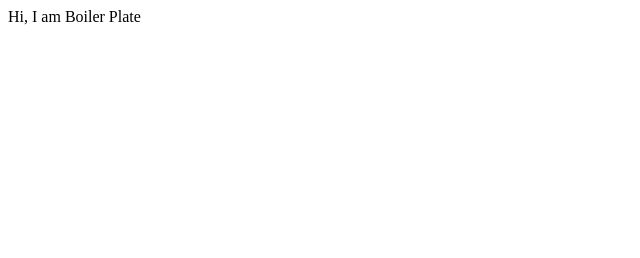
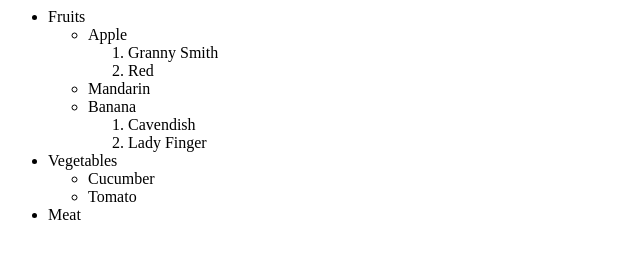
Before and after one commit to arobe353/Server-for-Assessment, a website: page views/index.html in a window 1280 px wide. Shown: the whole page, without its empty margins (0-640 px from the left). Drawn offline with Linux system fonts and the light colour scheme.

Commit message:
Food List Code
lol

```diff
--- a/server.js
+++ b/server.js
@@ -14,7 +14,7 @@ nunjucks.configure("views", {
   express: server,
 });
 
-server.get("/user/", (request, response) => {
+server.get("/", (request, response) => {
   response.render("index");
 });
 
--- a/views/index.html
+++ b/views/index.html
@@ -1 +1,29 @@
-Hi, I am Boiler Plate
+<ul>
+  <li>Fruits</li>
+  <ul>
+    <li>
+      Apple
+      <ol>
+        <li>Granny Smith</li>
+        <li>Red</li>
+      </ol>
+    </li>
+    <li>Mandarin</li>
+    <li>
+      Banana
+      <ol>
+        <li>Cavendish</li>
+        <li>Lady Finger</li>
+      </ol>
+    </li>
+    </ul>
+    <li>
+      Vegetables
+      <ul>
+        <li>Cucumber</li>
+        <li>Tomato</li>
+      </ul>
+    </li>
+    <li>Meat</li>
+  </ul>
+</ul>
```
